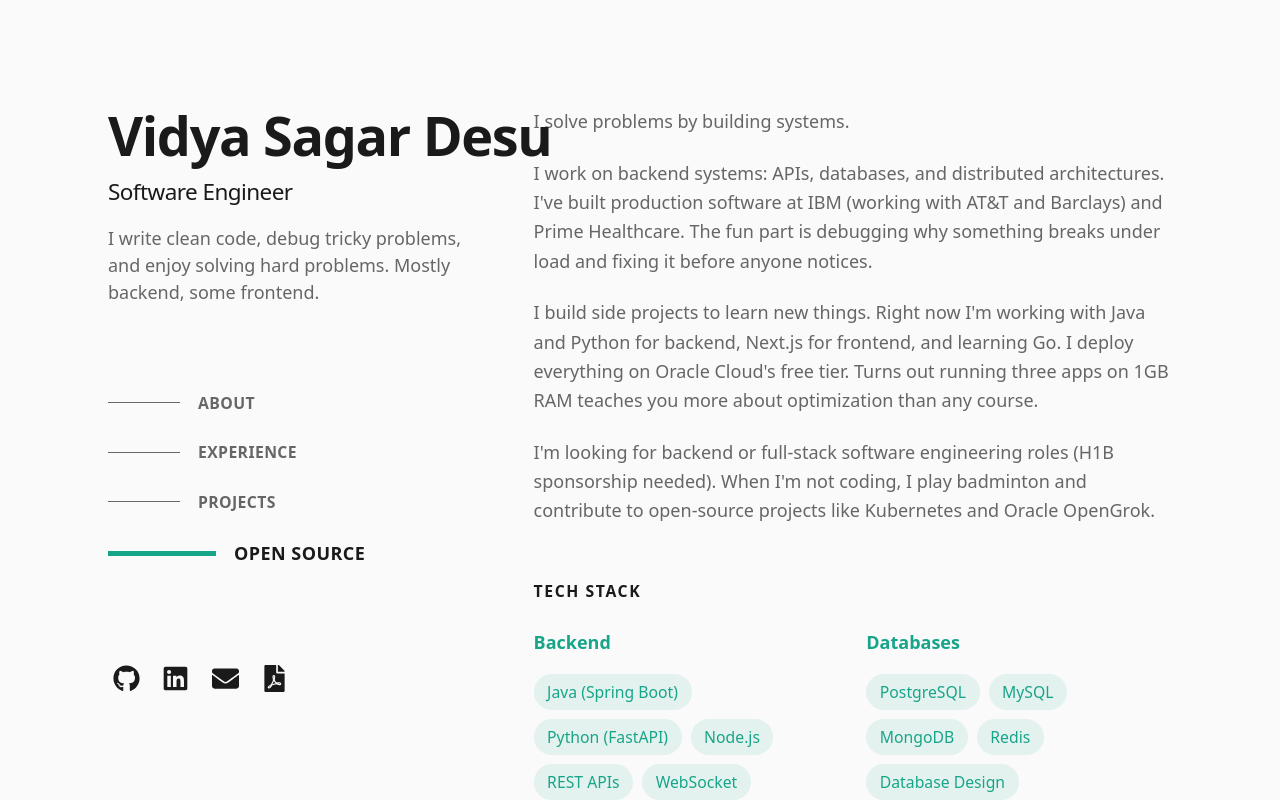
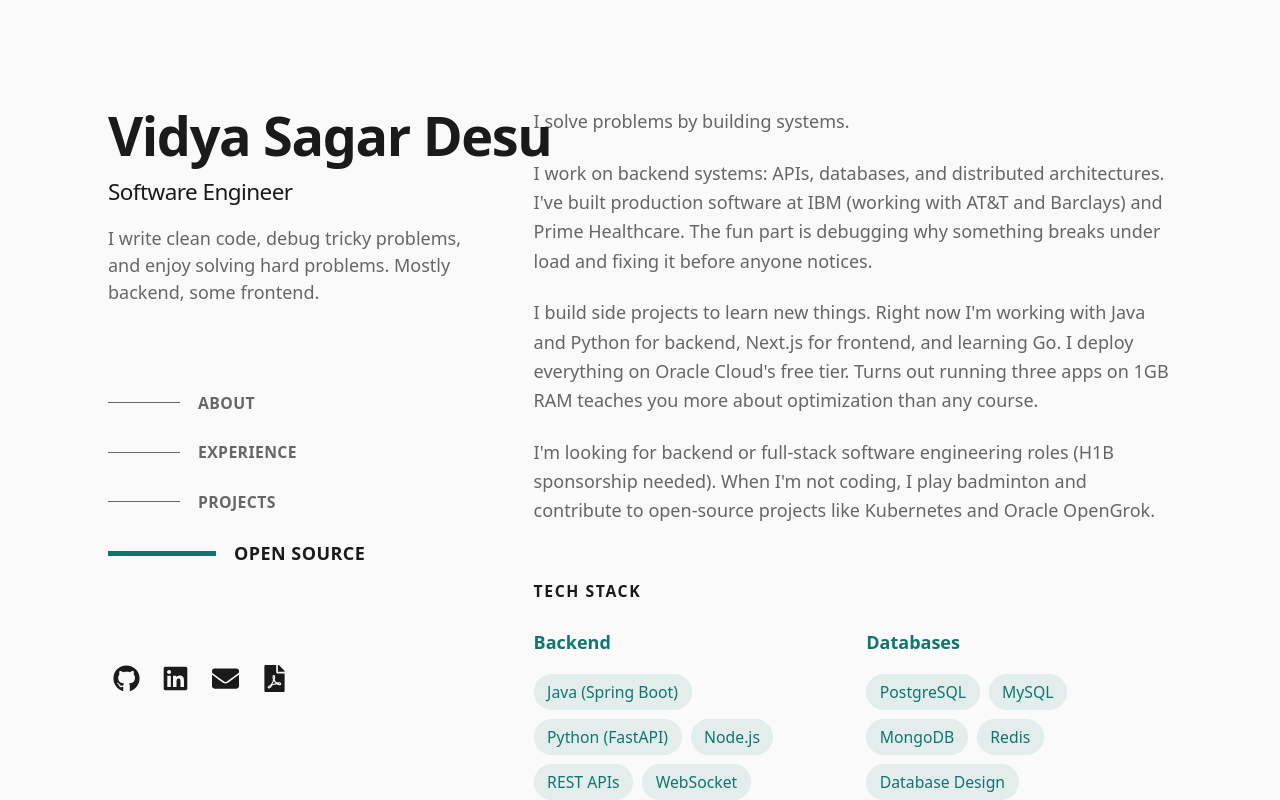
Before and after one commit to vidya381/Portfolio, a Next.js app: page / in a window 1280 px wide. Shown: the top 800 px of the page. Built offline with nearby package versions, Linux system fonts and the light colour scheme.

Commit message:
Polish fixes: darker teal for accessibility, consistent labels, clickable name

```diff
--- a/src/app/globals.css
+++ b/src/app/globals.css
@@ -8,8 +8,8 @@
   --color-background: #fafafa;
   --color-foreground: #1a1a1a;
   --color-text-secondary: #666666;
-  --color-accent: #17a589;
-  --color-accent-hover: #138d75;
+  --color-accent: #0F766E;
+  --color-accent-hover: #115E59;
   --color-border: #e5e7eb;
   --color-card: #ffffff;
 
@@ -41,5 +41,5 @@
 }
 
 a:hover {
-  color: #17a589;
+  color: #0F766E;
 }
--- a/src/app/projects/bulls-cows/page.tsx
+++ b/src/app/projects/bulls-cows/page.tsx
@@ -215,7 +215,7 @@
                   <p className="text-sm leading-relaxed text-text-secondary">{challenge.solution}</p>
                 </div>
                 <div>
-                  <p className="mb-2 text-sm font-semibold uppercase tracking-wide text-foreground">
+                  <p className="mb-2 text-sm font-semibold uppercase tracking-wide text-text-secondary">
                     Impact
                   </p>
                   <p className="text-sm leading-relaxed text-text-secondary">{challenge.impact}</p>
--- a/src/app/projects/data-playground/page.tsx
+++ b/src/app/projects/data-playground/page.tsx
@@ -215,7 +215,7 @@
                   <p className="text-sm leading-relaxed text-text-secondary">{challenge.solution}</p>
                 </div>
                 <div>
-                  <p className="mb-2 text-sm font-semibold uppercase tracking-wide text-foreground">
+                  <p className="mb-2 text-sm font-semibold uppercase tracking-wide text-text-secondary">
                     Impact
                   </p>
                   <p className="text-sm leading-relaxed text-text-secondary">{challenge.impact}</p>
--- a/src/app/projects/myspendo/page.tsx
+++ b/src/app/projects/myspendo/page.tsx
@@ -206,7 +206,7 @@
                   <p className="text-sm leading-relaxed text-text-secondary">{challenge.solution}</p>
                 </div>
                 <div>
-                  <p className="mb-2 text-sm font-semibold uppercase tracking-wide text-foreground">
+                  <p className="mb-2 text-sm font-semibold uppercase tracking-wide text-text-secondary">
                     Impact
                   </p>
                   <p className="text-sm leading-relaxed text-text-secondary">{challenge.impact}</p>
--- a/src/app/projects/weather-insight/page.tsx
+++ b/src/app/projects/weather-insight/page.tsx
@@ -215,7 +215,7 @@
                   <p className="text-sm leading-relaxed text-text-secondary">{challenge.solution}</p>
                 </div>
                 <div>
-                  <p className="mb-2 text-sm font-semibold uppercase tracking-wide text-foreground">
+                  <p className="mb-2 text-sm font-semibold uppercase tracking-wide text-text-secondary">
                     Impact
                   </p>
                   <p className="text-sm leading-relaxed text-text-secondary">{challenge.impact}</p>
--- a/src/components/layout/Sidebar.tsx
+++ b/src/components/layout/Sidebar.tsx
@@ -1,5 +1,6 @@
 'use client'
 
+import Link from 'next/link'
 import { SITE_CONFIG } from '@/lib/constants'
 import Navigation from './Navigation'
 import SocialLinks from './SocialLinks'
@@ -8,9 +9,11 @@
   return (
     <>
       <div>
-        <h1 className="text-4xl font-bold tracking-tight text-foreground sm:text-5xl">
-          {SITE_CONFIG.name}
-        </h1>
+        <Link href="/">
+          <h1 className="text-4xl font-bold tracking-tight text-foreground sm:text-5xl hover:text-teal-700 transition-colors duration-200 cursor-pointer">
+            {SITE_CONFIG.name}
+          </h1>
+        </Link>
         <h2 className="mt-3 text-lg font-medium tracking-tight text-foreground sm:text-xl">
           Software Engineer
         </h2>
```
